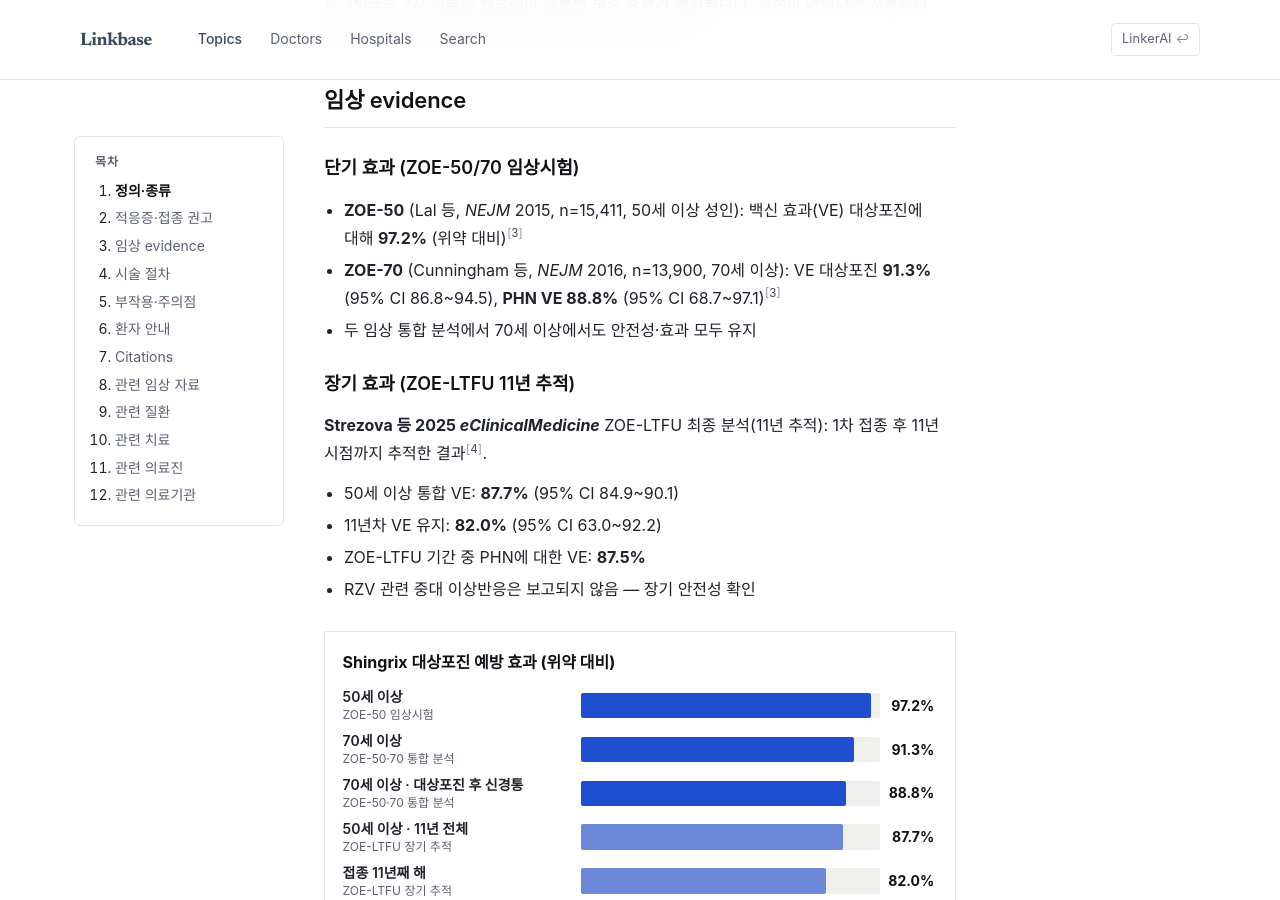
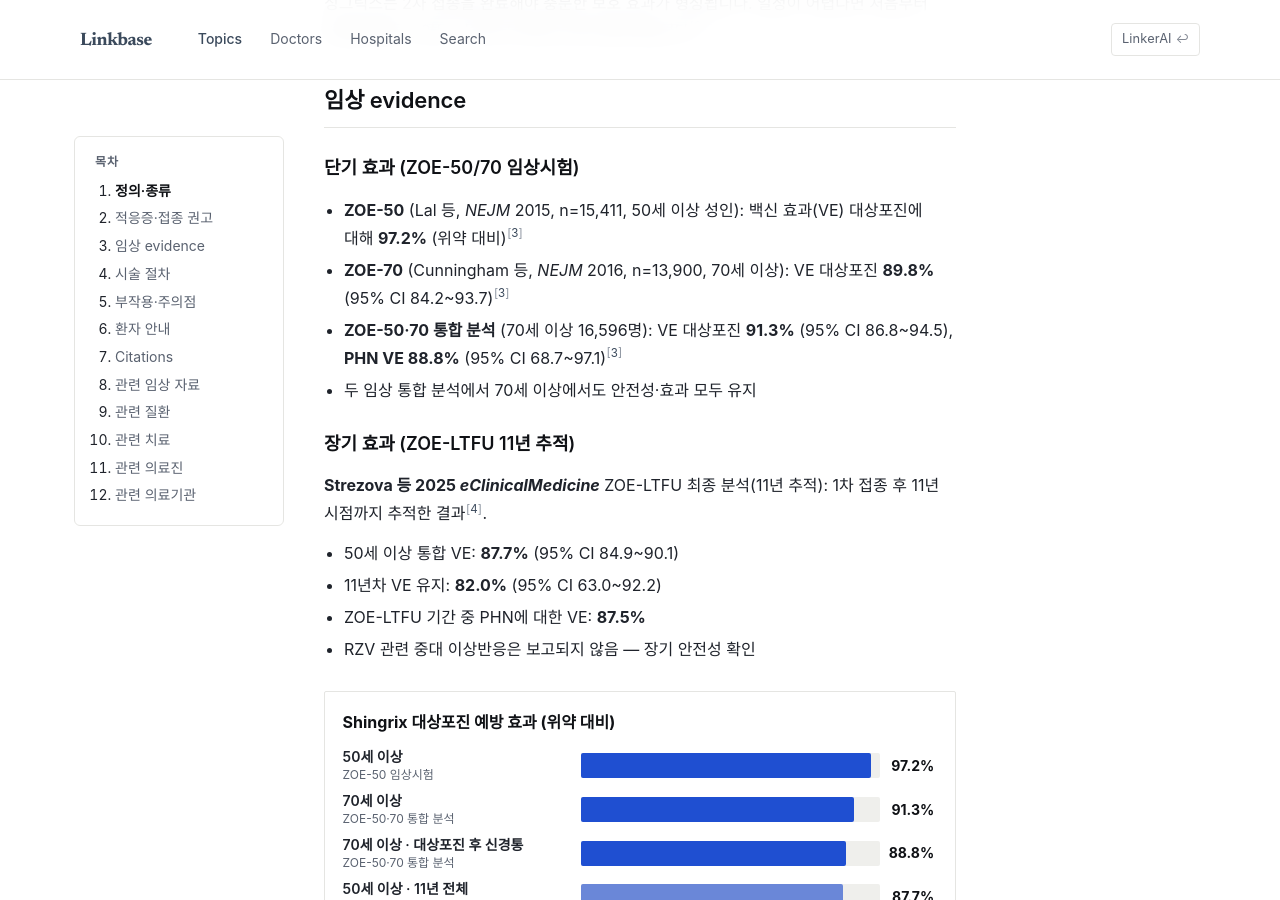
Before and after one commit to feelharmony/linkare-medical-knowledge, a Jekyll site: the page built from treatments/shingles-vaccination.md, in a window 1280 px wide and 900 px high, scrolled down 3068 px. Built offline with Jekyll 4.4.1, drawn with Linux system fonts in a browser that asks for light colours; some web fonts are replaced.

Commit message:
knowledge: shingles-vaccination ZOE-70 본문 수치 정정 본체 — 89.8%(84.2~93.7), 통합 분석 줄 분리 (직전 61f8c8f 는 변경 이력 줄만 들어감)
Co-Authored-By: Claude Opus 5.5 <noreply@anthropic.com>

```diff
--- a/treatments/shingles-vaccination.md
+++ b/treatments/shingles-vaccination.md
@@ -90,7 +90,8 @@ next_review: '2026-08-09'
 
 ### 단기 효과 (ZOE-50/70 임상시험)
 - **ZOE-50** (Lal 등, *NEJM* 2015, n=15,411, 50세 이상 성인): 백신 효과(VE) 대상포진에 대해 **97.2%** (위약 대비)[^2]
-- **ZOE-70** (Cunningham 등, *NEJM* 2016, n=13,900, 70세 이상): VE 대상포진 **91.3%** (95% CI 86.8~94.5), **PHN VE 88.8%** (95% CI 68.7~97.1)[^2]
+- **ZOE-70** (Cunningham 등, *NEJM* 2016, n=13,900, 70세 이상): VE 대상포진 **89.8%** (95% CI 84.2~93.7)[^2]
+- **ZOE-50·70 통합 분석** (70세 이상 16,596명): VE 대상포진 **91.3%** (95% CI 86.8~94.5), **PHN VE 88.8%** (95% CI 68.7~97.1)[^2]
 - 두 임상 통합 분석에서 70세 이상에서도 안전성·효과 모두 유지
 
 ### 장기 효과 (ZOE-LTFU 11년 추적)
```
